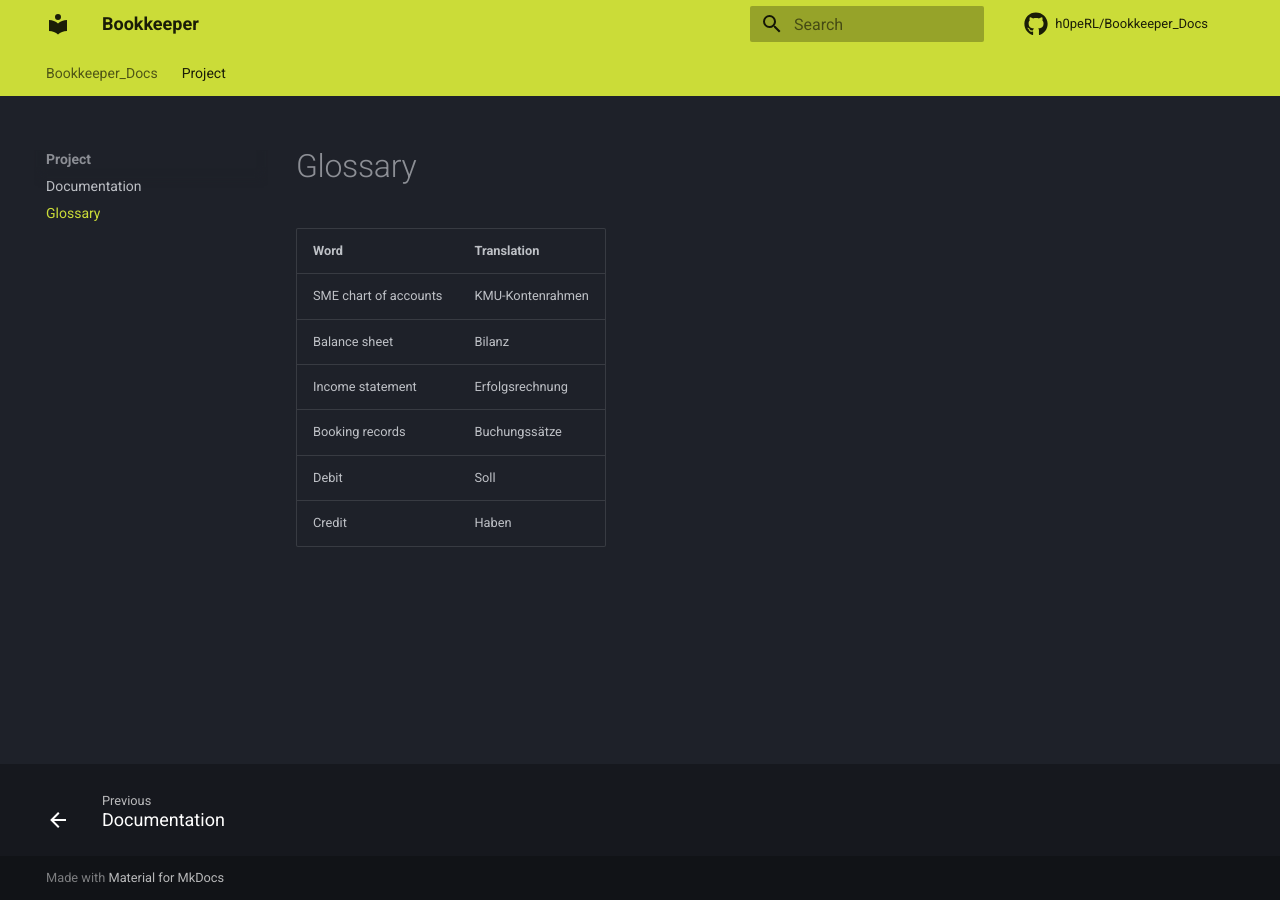
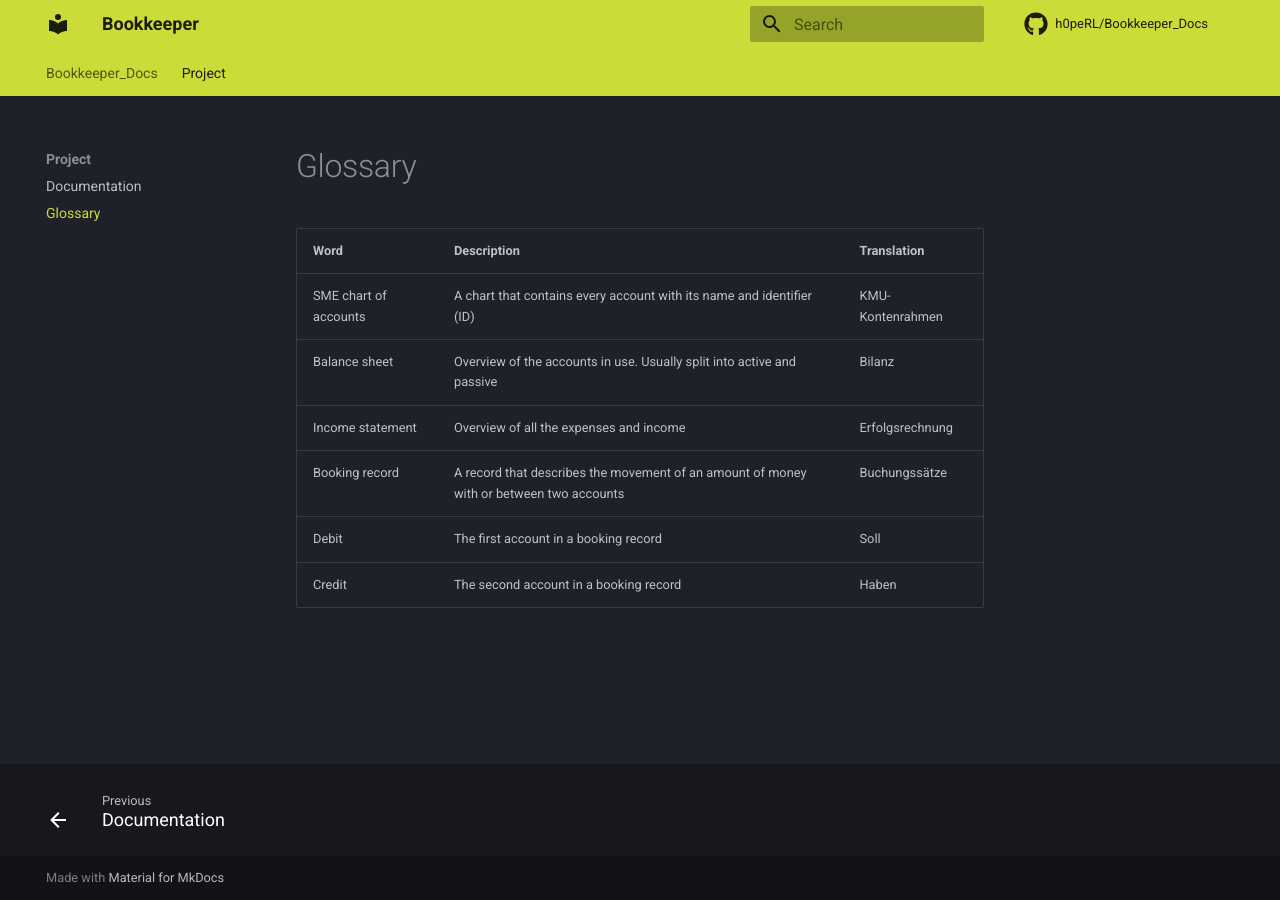
Before and after one commit to h0peRL/Bookkeeper_Docs, an MkDocs documentation site: the page built from docs/project/glossary.md, in a window 1280 px wide. Built offline with MkDocs 1.6.1 and Material for MkDocs 9.7.7, drawn with Linux system fonts in a browser that asks for light colours; comment, search, counter and statistics services are not loaded.

Commit message:
add descriptions

```diff
--- a/docs/project/glossary.md
+++ b/docs/project/glossary.md
@@ -1,10 +1,11 @@
 # Glossary
 
-| Word                  | Translation      |
-| --------------------- | ---------------- |
-| SME chart of accounts | KMU-Kontenrahmen |
-| Balance sheet         | Bilanz           |
-| Income statement      | Erfolgsrechnung  |
-| Booking records       | Buchungssätze    |
-| Debit                 | Soll             |
-| Credit                | Haben            |
+
+| Word                  | Description                                                                             | Translation      |
+| --------------------- | --------------------------------------------------------------------------------------- | ---------------- |
+| SME chart of accounts | A chart that contains every account with its name and identifier (ID)                   | KMU-Kontenrahmen |
+| Balance sheet         | Overview of the accounts in use. Usually split into active and passive                  | Bilanz           |
+| Income statement      | Overview of all the expenses and income                                                 | Erfolgsrechnung  |
+| Booking record        | A record that describes the movement of an amount of money with or between two accounts | Buchungssätze    |
+| Debit                 | The first account in a booking record                                                   | Soll             |
+| Credit                | The second account in a booking record                                                  | Haben            |
```
